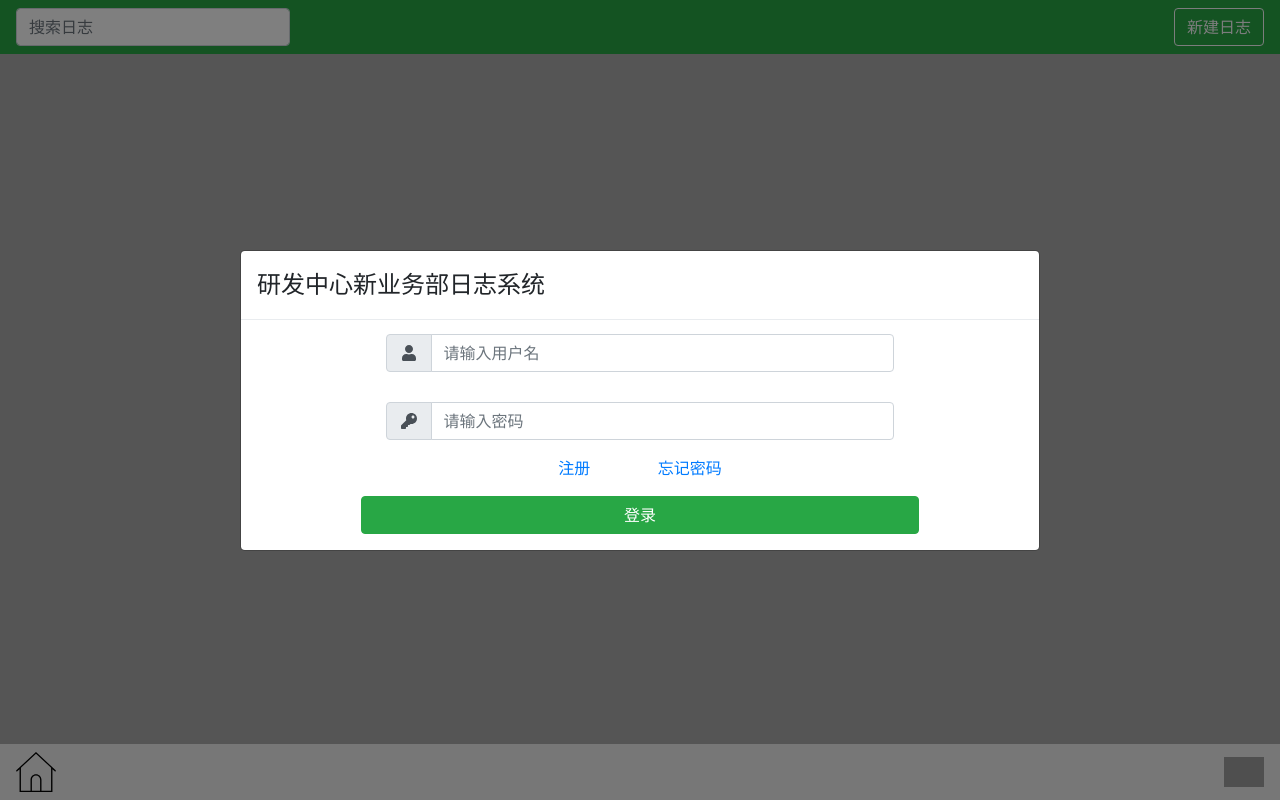
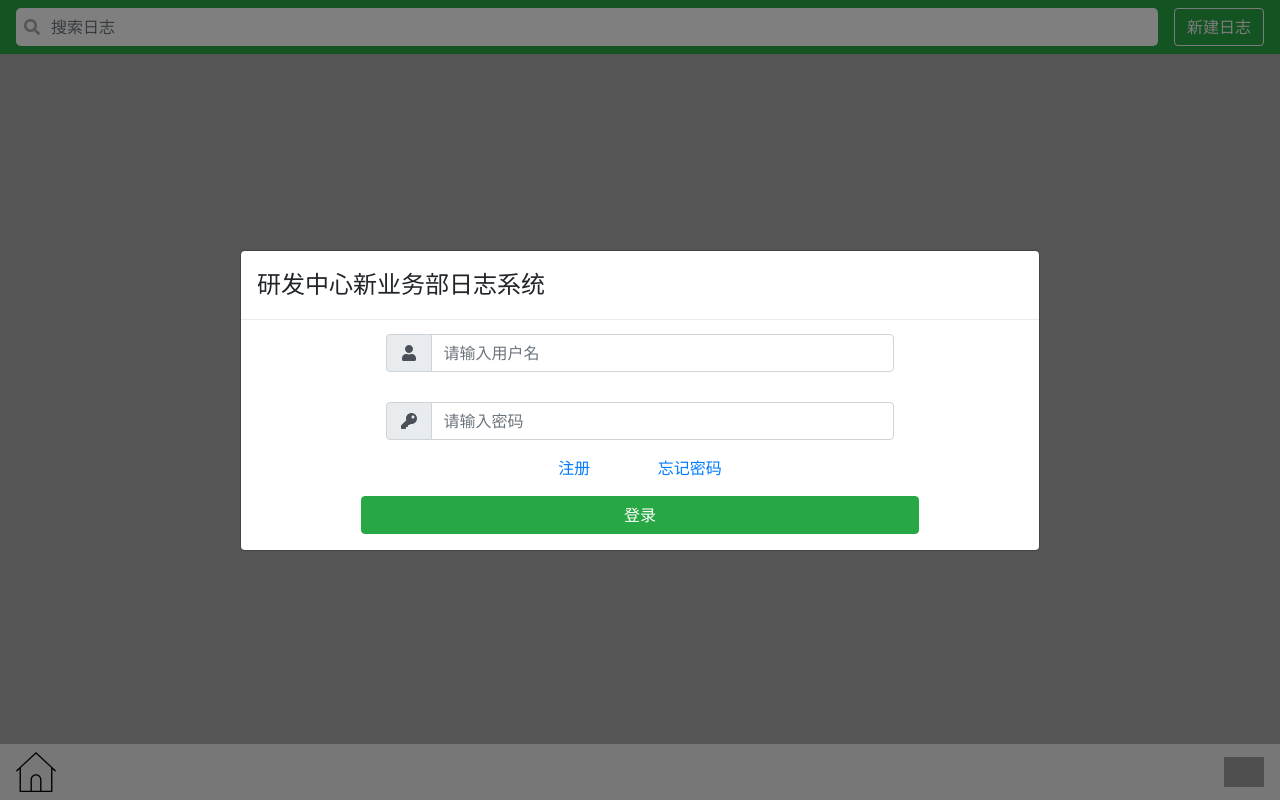
Before and after one commit to josephyoung/work-diary-app, a React (Create React App) app: page / in a window 1280 px wide. Built offline with nearby package versions, Linux system fonts and the light colour scheme; grey boxes are pictures that could not be loaded.

Commit message:
修改searchBar样式

```diff
--- a/src/App.css
+++ b/src/App.css
@@ -1,4 +1,7 @@
 .searchBarForm {
-  max-width: 60%;
+  width: 100%;
   color: #f0f4f8;
+  margin-right: 1em;
+  background-color: white;
+  border-radius: 0.3em;
 }
--- a/src/App.js
+++ b/src/App.js
@@ -30,6 +30,7 @@ import getDiaryList from './getDiaryList';
 import diaryCreate from './diaryCreate';
 import diaryModify from './diaryModify';
 import diaryDelete from './diaryDelete';
+import SearchBar from './SearchBar';
 
 library.add(
   faTimes,
@@ -42,6 +43,7 @@ function NewDiary(props) {
   return (
     <Button
       variant='outline-light'
+      className='text-nowrap'
       onClick={onClick}
     >
       新建日志
@@ -99,50 +101,6 @@ function EditDairy(props) {
         </Button>
       </Modal.Footer>
     </Modal>
-  );
-}
-
-function SearchBar(props) {
-
-  const { onChange, searchPattern, onSearchBarClear } = props;
-
-  function InputGroupAppend() {
-    if(!searchPattern) {
-      return null;
-    } else {
-      return (
-        <InputGroup.Append>
-          <Button
-            variant='outline-light'
-            onClick={onSearchBarClear}
-          >
-            <FontAwesomeIcon
-              icon={faTimes}
-            />
-          </Button>
-        </InputGroup.Append>
-      );
-    }
-  }
-
-  return (
-    <Form
-      inline
-      className='searchBarForm'
-    >
-      <InputGroup
-        id='search-area'
-      >
-        <FormControl
-          type="text"
-          placeholder="搜索日志"
-          name='search'
-          value={searchPattern}
-          onChange={e => onChange(e)}
-        />
-        <InputGroupAppend />
-      </InputGroup>
-    </Form>
   );
 }
 
@@ -912,7 +870,7 @@ class DiaryPlatform extends React.Component {
         <Navbar
           fixed="top"
           expand="sm"
-          className="justify-content-sm-between bg-success"
+          className="justify-content-sm-between bg-success flex-nowrap"
         >
           <SearchBar
             onChange={this.onSearchTextChange}
--- /dev/null
+++ b/src/SearchBar.js
@@ -0,0 +1,94 @@
+/* eslint-disable no-unused-vars */
+import React from 'react'
+import { library } from '@fortawesome/fontawesome-svg-core'
+import {
+  faTimesCircle,
+  faSearch
+} from '@fortawesome/free-solid-svg-icons'
+import { FontAwesomeIcon } from '@fortawesome/react-fontawesome'
+import {
+  InputGroup,
+  Button,
+  FormControl,
+  Form,
+} from 'react-bootstrap';
+
+library.add(
+  faTimesCircle,
+  faSearch
+)
+
+function SearchBar(props) {
+  const {
+    onChange,
+    searchPattern,
+    onSearchBarClear
+  } = props;
+
+  const SearchIconButton = () => {
+    return (
+      <InputGroup.Prepend>
+        <InputGroup.Text
+          className='border-0 bg-transparent pl-2 pr-0'
+          style={{
+            borderTopLeftRadius: '0.3em',
+            borderBottomLeftRadius: '0.3em',
+            color: '#aaa'
+          }}
+        >
+          <FontAwesomeIcon
+            icon={faSearch}
+          />
+        </InputGroup.Text>
+      </InputGroup.Prepend>
+    );
+  }
+
+  const SearchBarClearButton = () => {
+    if(searchPattern) {
+      return (
+        <InputGroup.Append>
+          <Button
+            className='border-0 shadow-none bg-0'
+            variant='outline-success'
+            onClick={onSearchBarClear}
+            style={{
+              borderTopRightRadius: '0.3em',
+              borderBottomRightRadius: '0.3em',
+            }}
+          >
+            <FontAwesomeIcon
+              icon={faTimesCircle}
+            />
+          </Button>
+        </InputGroup.Append>
+      );
+    } else {
+      return null;
+    }
+  }
+
+    return (
+      <Form
+        inline
+        className='searchBarForm'
+      >
+        <InputGroup
+          className='w-100'
+        >
+          <SearchIconButton />
+          <FormControl
+            type='text'
+            placeholder='搜索日志'
+            name='search'
+            value={searchPattern}
+            onChange={e => onChange(e)}
+            className='bg-transparent border-0 shadow-none'
+          />
+          <SearchBarClearButton />
+        </InputGroup>
+      </Form>
+  );
+}
+
+export default SearchBar;
```
